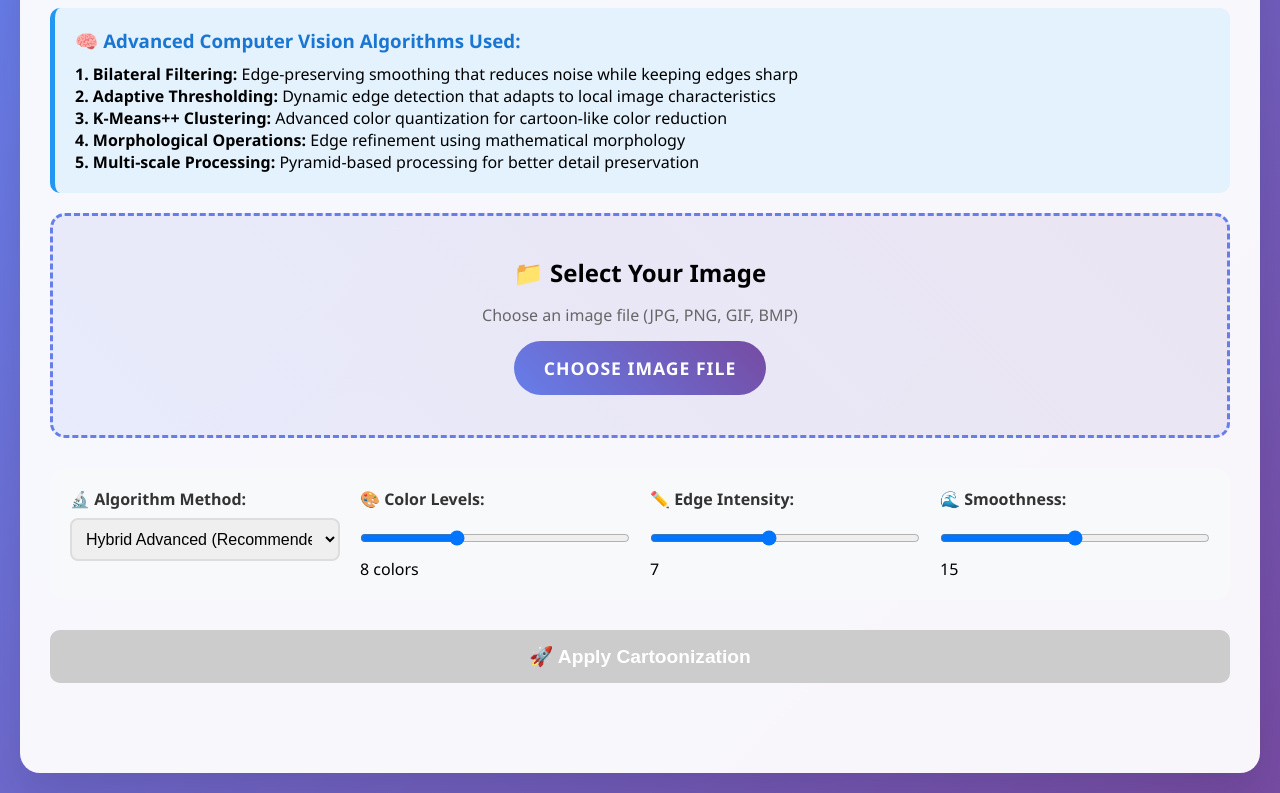
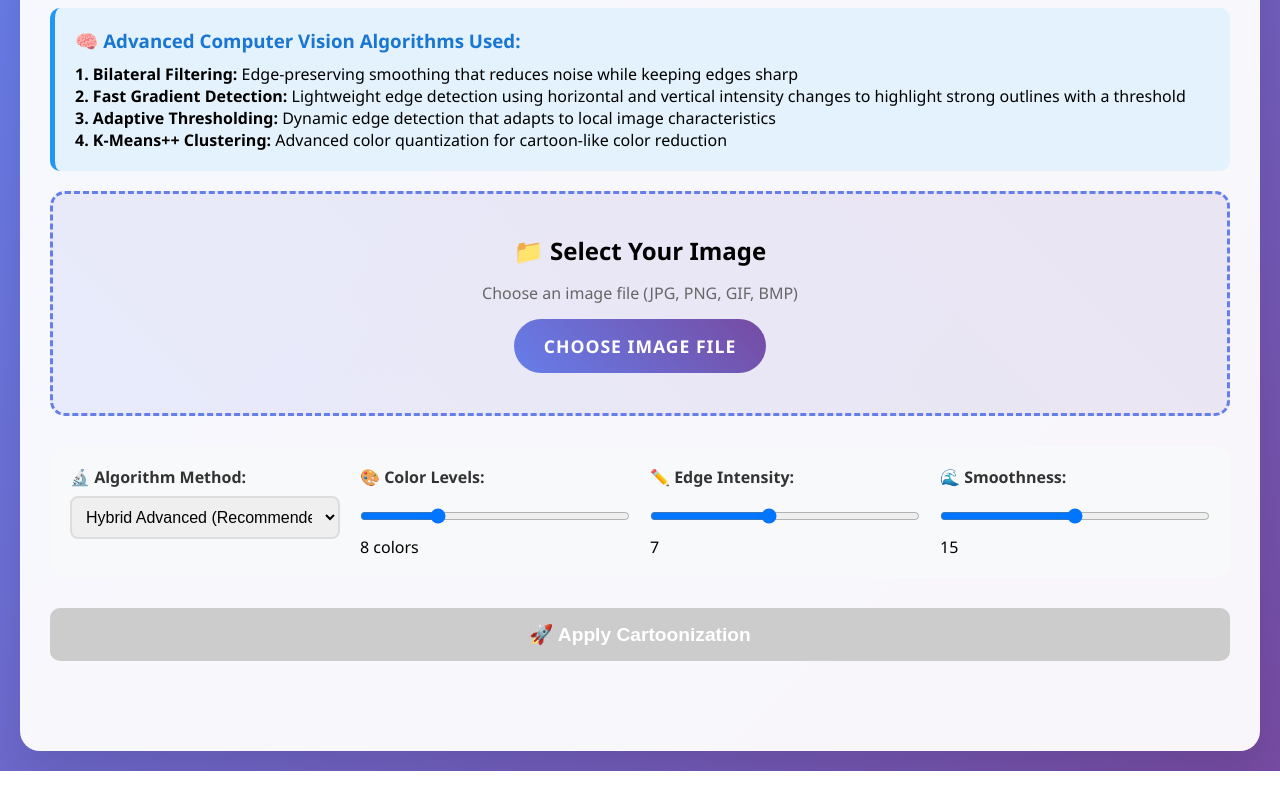
Before and after one commit to Aksan07/Cartoonizer, a plain HTML site: page index.html in a window 1280 px wide. Shown: the part 127-920 px from the top of the page. After the commit the page ends 898 px from the top, so only its background shows below. Drawn offline with Linux system fonts and the light colour scheme.

Commit message:
Update index.html

```diff
--- a/index.html
+++ b/index.html
@@ -13,10 +13,9 @@
         <div class="algorithm-info">
             <h3>🧠 Advanced Computer Vision Algorithms Used:</h3>
             <p><strong>1. Bilateral Filtering:</strong> Edge-preserving smoothing that reduces noise while keeping edges sharp</p>
-            <p><strong>2. Adaptive Thresholding:</strong> Dynamic edge detection that adapts to local image characteristics</p>
-            <p><strong>3. K-Means++ Clustering:</strong> Advanced color quantization for cartoon-like color reduction</p>
-            <p><strong>4. Morphological Operations:</strong> Edge refinement using mathematical morphology</p>
-            <p><strong>5. Multi-scale Processing:</strong> Pyramid-based processing for better detail preservation</p>
+            <p><strong>2. Fast Gradient Detection:</strong> Lightweight edge detection using horizontal and vertical intensity changes to highlight strong outlines with a threshold</p>
+            <p><strong>3. Adaptive Thresholding:</strong> Dynamic edge detection that adapts to local image characteristics</p>
+            <p><strong>4. K-Means++ Clustering:</strong> Advanced color quantization for cartoon-like color reduction</p>
         </div>
 
         <div class="upload-section">
@@ -39,7 +38,7 @@
 
             <div class="control-group">
                 <label for="colorReduction">🎨 Color Levels:</label>
-                <input type="range" id="colorReduction" min="4" max="16" value="8" step="1">
+                <input type="range" id="colorReduction" min="4" max="20" value="8" step="1">
                 <span id="colorValue">8 colors</span>
             </div>
 
```
